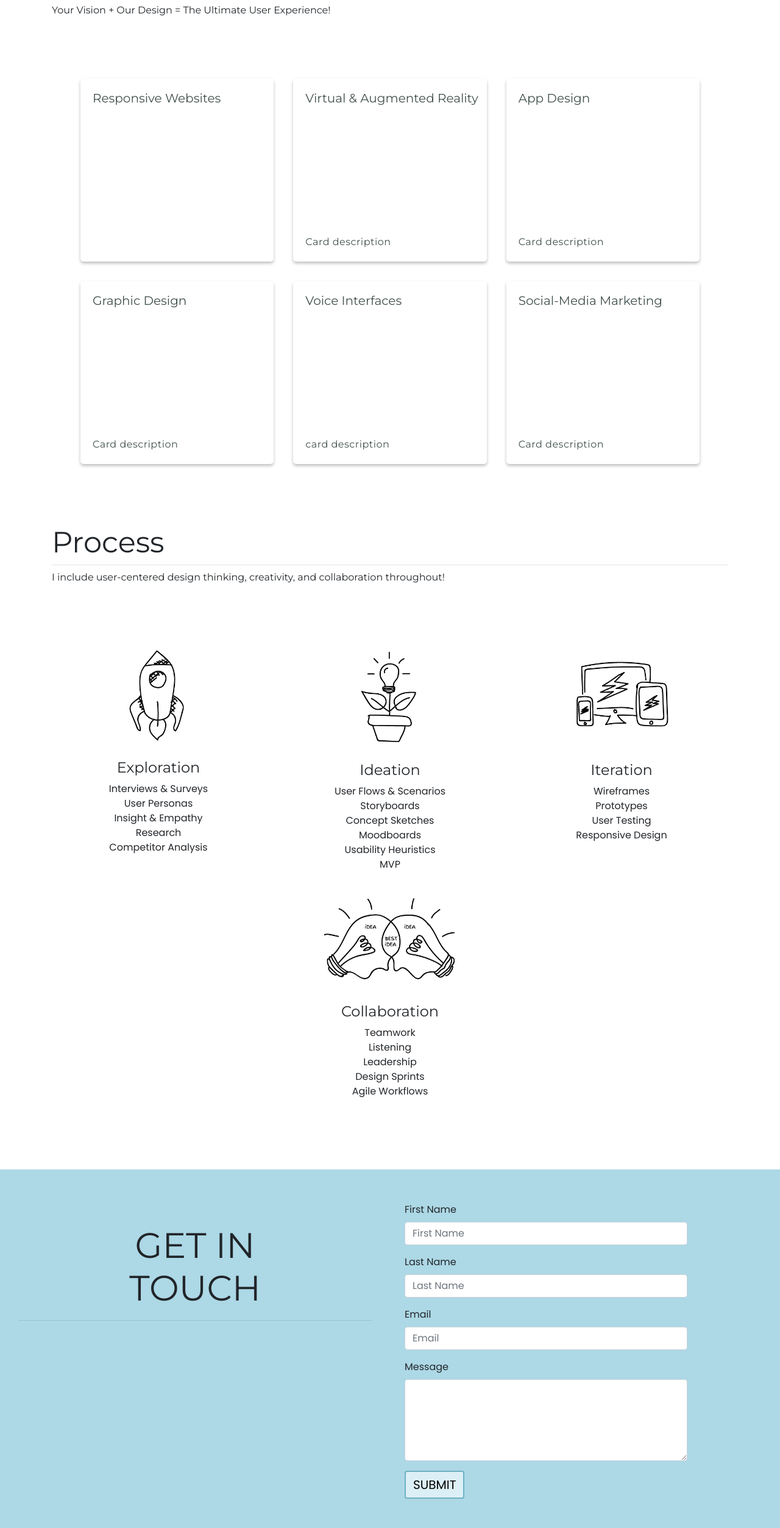
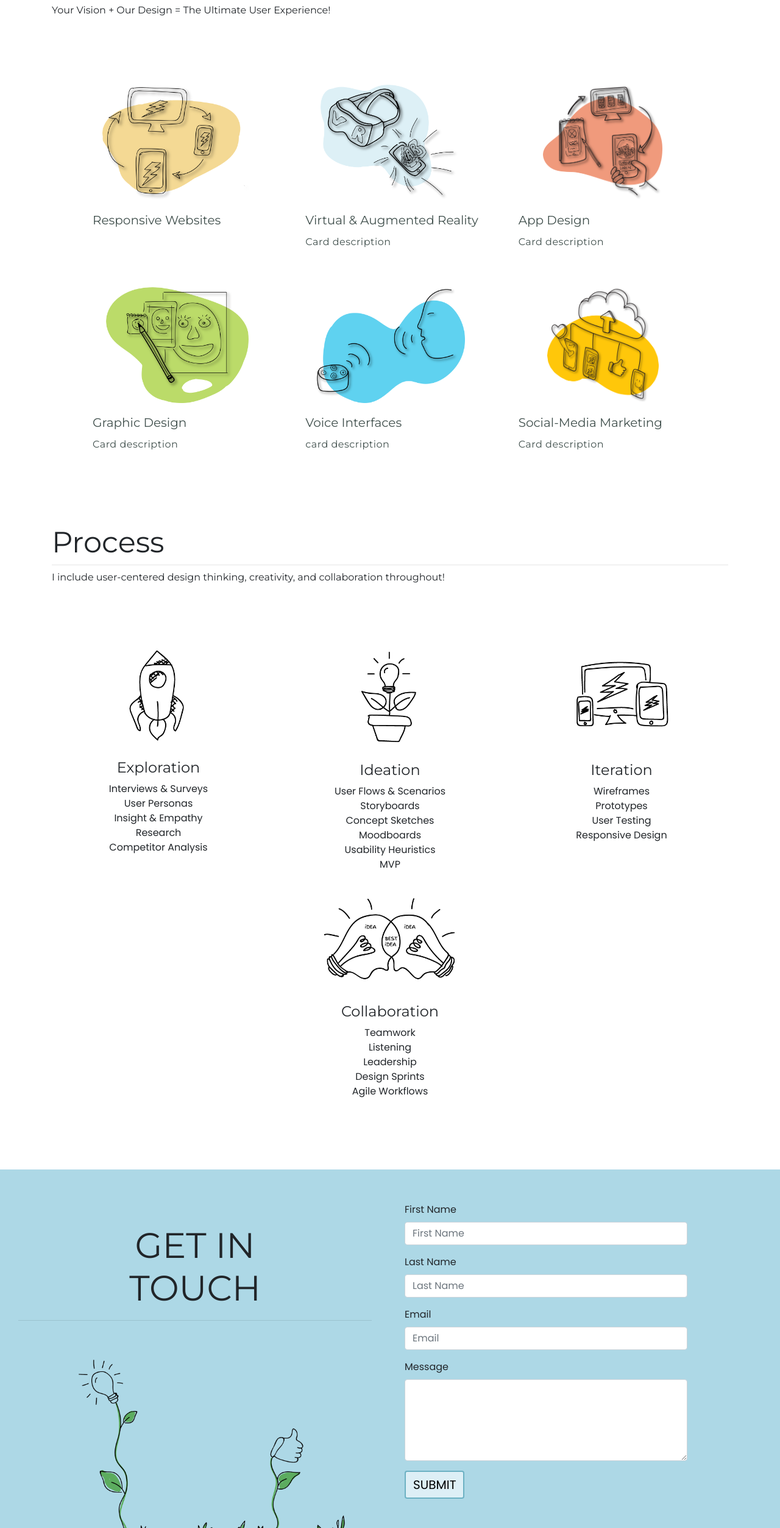
Before and after one commit to ameliaearhart00/EqualsWE, a plain HTML site: page index.html in a window 1280 px wide. Shown: the part 820-3326 px from the top of the page at 61% size. Drawn offline with nearby package versions, Linux system fonts and the light colour scheme.

Commit message:
pseudo element for jumbotron-about img and card-grid hover state

```diff
--- a/index.html
+++ b/index.html
@@ -5,7 +5,7 @@
     <meta name="viewport" content="width=device-width, initial-scale=1.0" />
     <meta http-equiv="X-UA-Compatible" content="ie=edge" />
     <title>EqualsWE | UX Design Los Angeles, CA</title>
-
+    <link rel="icon" href="images/youplusme_logo_web.png" />
     <!-- Begin Page Links -->
     <!-- Bootstrap Link -->
     <link
--- a/style.css
+++ b/style.css
@@ -388,9 +388,9 @@ a:active {
 .card-grid {
   height: 300px;
   position: relative;
-  overflow: hidden;
+  /* overflow: hidden; */
   border-radius: 5px;
-  box-shadow: 0 3px 5px rgba(0, 0, 0, 0.25);
+  /* box-shadow: 0 3px 5px rgba(0, 0, 0, 0.25); */
   display: grid;
   grid-template-rows: 1fr 1fr;
   transition: 0.8s cubic-bezier(0.2, 0.8, 0.2, 1);
@@ -429,17 +429,17 @@ a:active {
 } */
 
 .card-grid img {
-  position: absolute;
-  top: 0;
-  height: 110%;
-  width: 100%;
-  z-index: -1;
+  display: block;
+  margin: 0 auto;
+  height: 200px;
+  padding-top: 10px;
+  /* z-index: -1; */
   transition: 0.8s cubic-bezier(0.2, 0.8, 0.2, 1);
 }
 
 .card-grid:hover {
   transform: scale(1.035, 1.035);
-  box-shadow: 0 15px 30px rgba(0, 0, 0, 0.5);
+  /* box-shadow: 0 15px 30px rgba(0, 0, 0, 0.5); */
 }
 
 .card-grid:hover img {
@@ -579,7 +579,23 @@ a:active {
   height: 600px;
   padding: 30px;
   background-color: lightblue;
-  background-image: url("footer.png");
+  position: relative;
+}
+
+.jumbotron-about:after {
+  display: block;
+  content: " ";
+  position: absolute;
+
+  bottom: -116px;
+  left: 0px;
+  width: 100%;
+  height: 100%;
+
+  background-image: url(images/footer.png);
+  background-position: left bottom;
+  background-size: 60% auto;
+  background-repeat: no-repeat;
 }
 
 .jumbotron-about .row {
```
